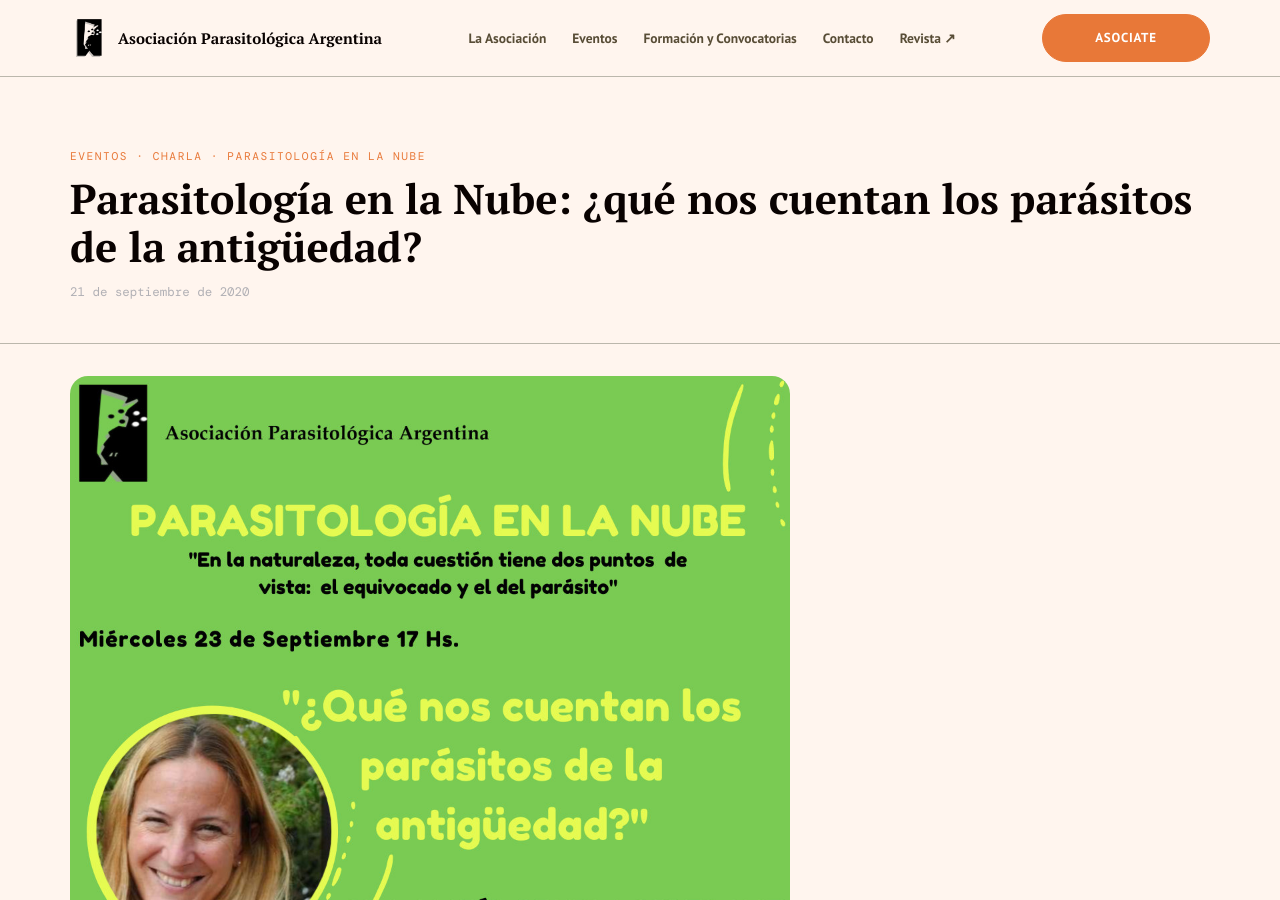
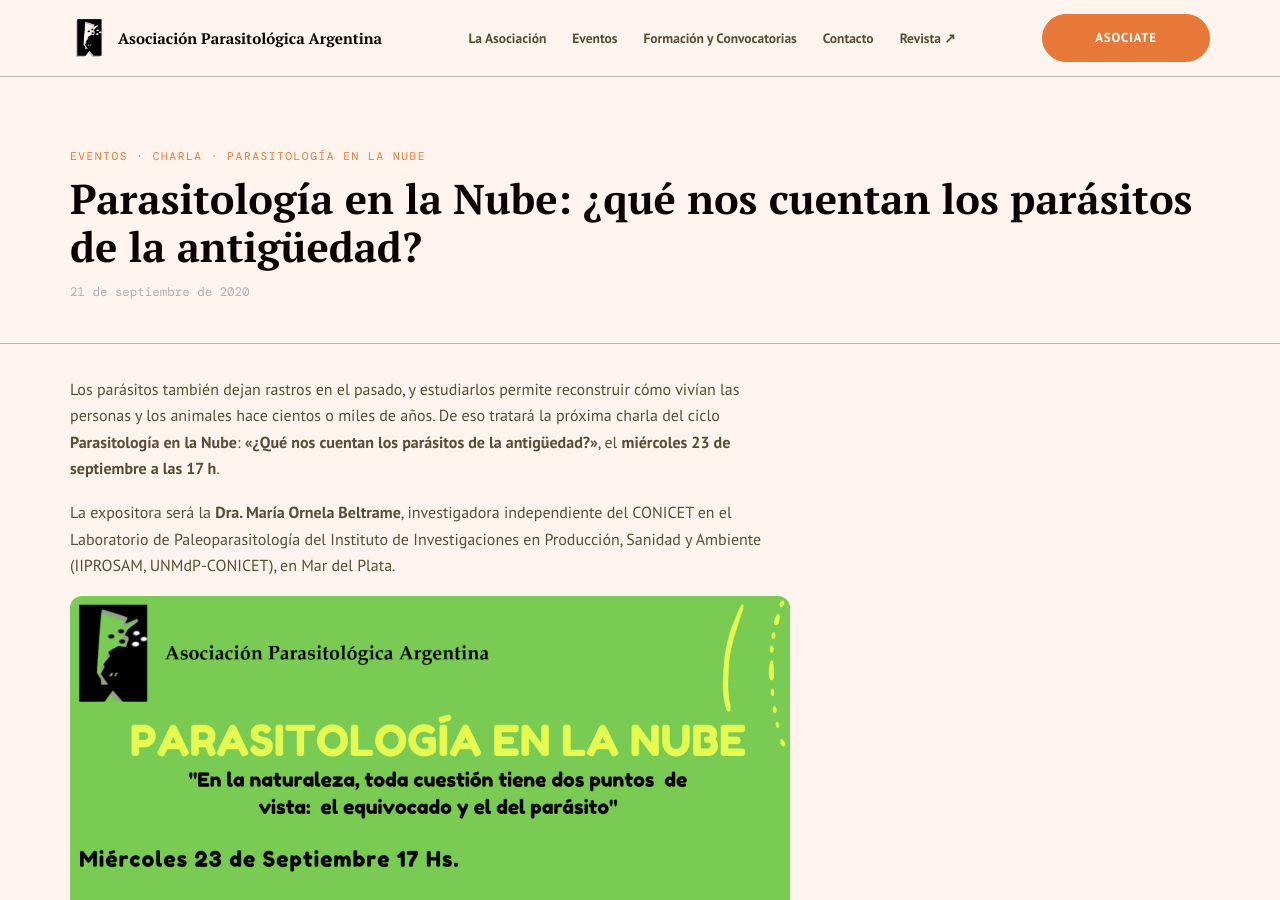
Before and after one commit to apaargentina/apaargentina.github.io, a Jekyll site: the page built from _posts/2020-09-21-charla-parasitologia-nube-beltrame.md, in a window 1280 px wide and 900 px high. Built offline with Jekyll 4.4.1, drawn with Linux system fonts in a browser that asks for light colours.

Commit message:
Update 2020-09-21-charla-parasitologia-nube-beltrame.md

```diff
--- a/_posts/2020-09-21-charla-parasitologia-nube-beltrame.md
+++ b/_posts/2020-09-21-charla-parasitologia-nube-beltrame.md
@@ -3,7 +3,7 @@
 title: "Parasitología en la Nube: ¿qué nos cuentan los parásitos de la antigüedad?"
 date: 2020-09-21
 categories: ["Eventos", "Charla", "Parasitología en la Nube"]
-imagen: 2020-09-charla-parasitologia-nube-beltrame.jpg
+imagen:
 excerpt: "La paleoparasitóloga María Ornela Beltrame explica qué revelan los parásitos hallados en restos antiguos. La charla es el miércoles 23 de septiembre a las 17 h."
 ---
 
```
